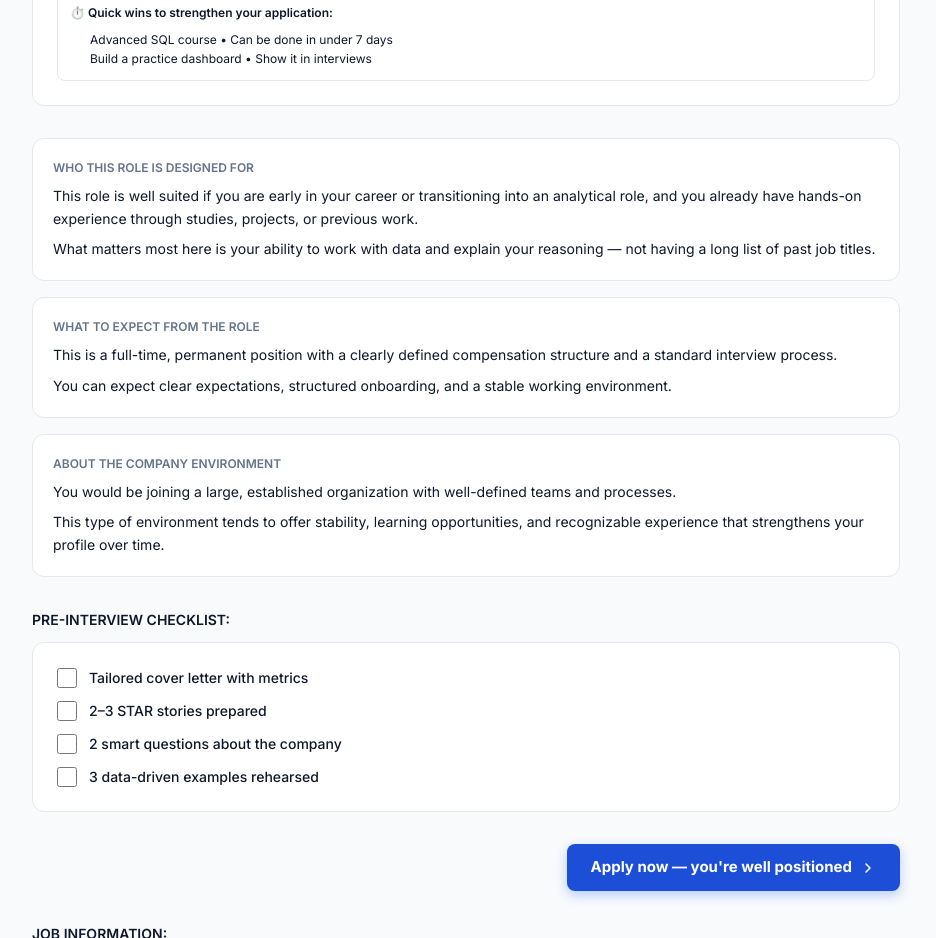
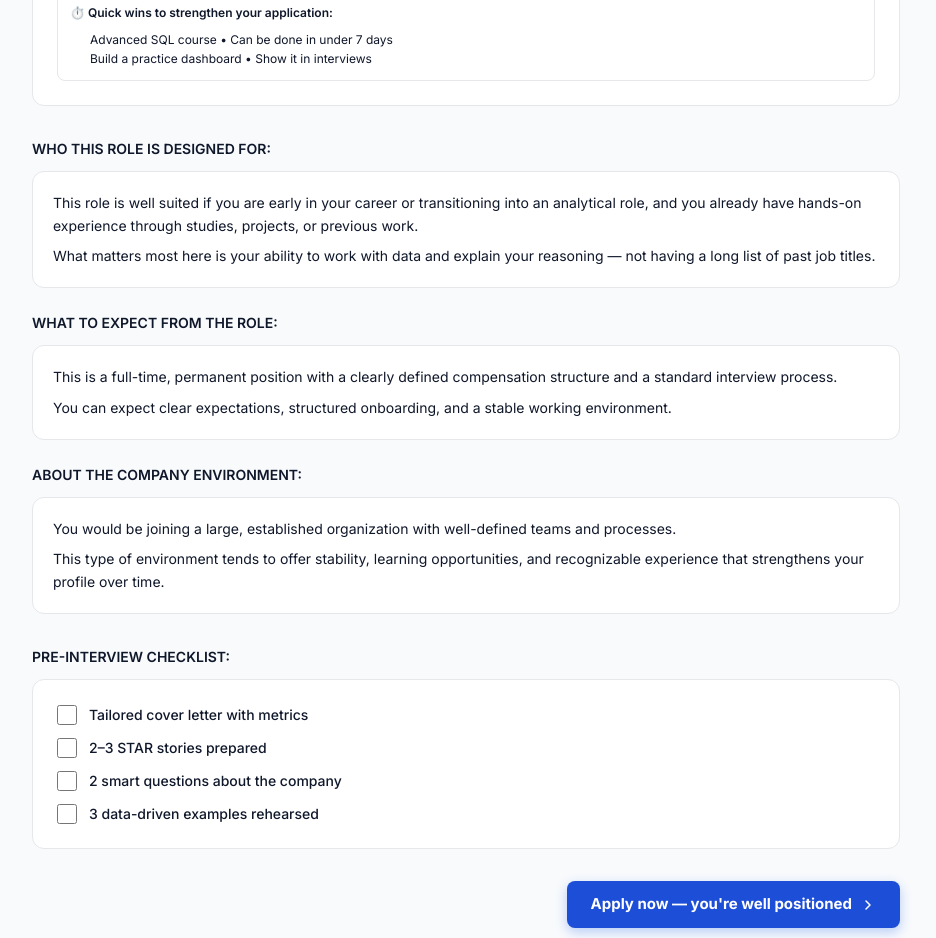
Before and after one commit to theohospia/jobtrack2, a Next.js app in the folder v0-overview-page-design-3y-main/: page /opportunities/1 in a window 1280 px wide. Shown: the part 1060-1998 px from the top of the page, without its empty margins (174-1110 px from the left). Built offline with nearby package versions, Linux system fonts and the light colour scheme.

Commit message:
refactor: move job context titles outside containers for consistent styling

```diff
--- a/v0-overview-page-design-3y-main/app/opportunities/[id]/page.tsx
+++ b/v0-overview-page-design-3y-main/app/opportunities/[id]/page.tsx
@@ -394,20 +394,19 @@ Required qualifications include strong knowledge of engine mechanics and operati
           </div>
         </div>
 
-        {/* Job Context Sections */}
-        <div style={{ display: "grid", gridTemplateColumns: "1fr", gap: 16, marginBottom: 32 }}>
         {/* Who This Role Is Designed For */}
+        <p style={{ fontSize: 14, fontWeight: 600, color: "#0F172A", margin: "0 0 12px 0" }}>
+          WHO THIS ROLE IS DESIGNED FOR:
+        </p>
         <div
           style={{
             background: "#FFFFFF",
             border: "1px solid #E5E7EB",
             borderRadius: 12,
             padding: 20,
+            marginBottom: 24,
           }}
         >
-            <p style={{ fontSize: 12, color: "#64748B", fontWeight: 600, margin: "0 0 8px 0", textTransform: "uppercase" }}>
-              WHO THIS ROLE IS DESIGNED FOR
-            </p>
           <p style={{ fontSize: 14, color: "#0F172A", lineHeight: 1.6, margin: 0 }}>
             This role is well suited if you are early in your career or transitioning into an analytical role, and you already have hands-on experience through studies, projects, or previous work.
           </p>
@@ -417,17 +416,18 @@ Required qualifications include strong knowledge of engine mechanics and operati
         </div>
 
         {/* What To Expect From The Role */}
+        <p style={{ fontSize: 14, fontWeight: 600, color: "#0F172A", margin: "0 0 12px 0" }}>
+          WHAT TO EXPECT FROM THE ROLE:
+        </p>
         <div
           style={{
             background: "#FFFFFF",
             border: "1px solid #E5E7EB",
             borderRadius: 12,
             padding: 20,
+            marginBottom: 24,
           }}
         >
-            <p style={{ fontSize: 12, color: "#64748B", fontWeight: 600, margin: "0 0 8px 0", textTransform: "uppercase" }}>
-              WHAT TO EXPECT FROM THE ROLE
-            </p>
           <p style={{ fontSize: 14, color: "#0F172A", lineHeight: 1.6, margin: 0 }}>
             This is a full-time, permanent position with a clearly defined compensation structure and a standard interview process.
           </p>
@@ -437,24 +437,24 @@ Required qualifications include strong knowledge of engine mechanics and operati
         </div>
 
         {/* About The Company Environment */}
+        <p style={{ fontSize: 14, fontWeight: 600, color: "#0F172A", margin: "0 0 12px 0" }}>
+          ABOUT THE COMPANY ENVIRONMENT:
+        </p>
         <div
           style={{
             background: "#FFFFFF",
             border: "1px solid #E5E7EB",
             borderRadius: 12,
             padding: 20,
+            marginBottom: 32,
           }}
         >
-            <p style={{ fontSize: 12, color: "#64748B", fontWeight: 600, margin: "0 0 8px 0", textTransform: "uppercase" }}>
-              ABOUT THE COMPANY ENVIRONMENT
-            </p>
           <p style={{ fontSize: 14, color: "#0F172A", lineHeight: 1.6, margin: 0 }}>
             You would be joining a large, established organization with well-defined teams and processes.
           </p>
           <p style={{ fontSize: 14, color: "#0F172A", lineHeight: 1.6, margin: "8px 0 0 0" }}>
             This type of environment tends to offer stability, learning opportunities, and recognizable experience that strengthens your profile over time.
           </p>
-          </div>
         </div>
 
         {/* How to Improve Section - Checklist Format */}
```
Lines whose indentation alone changed are shown as unchanged.
